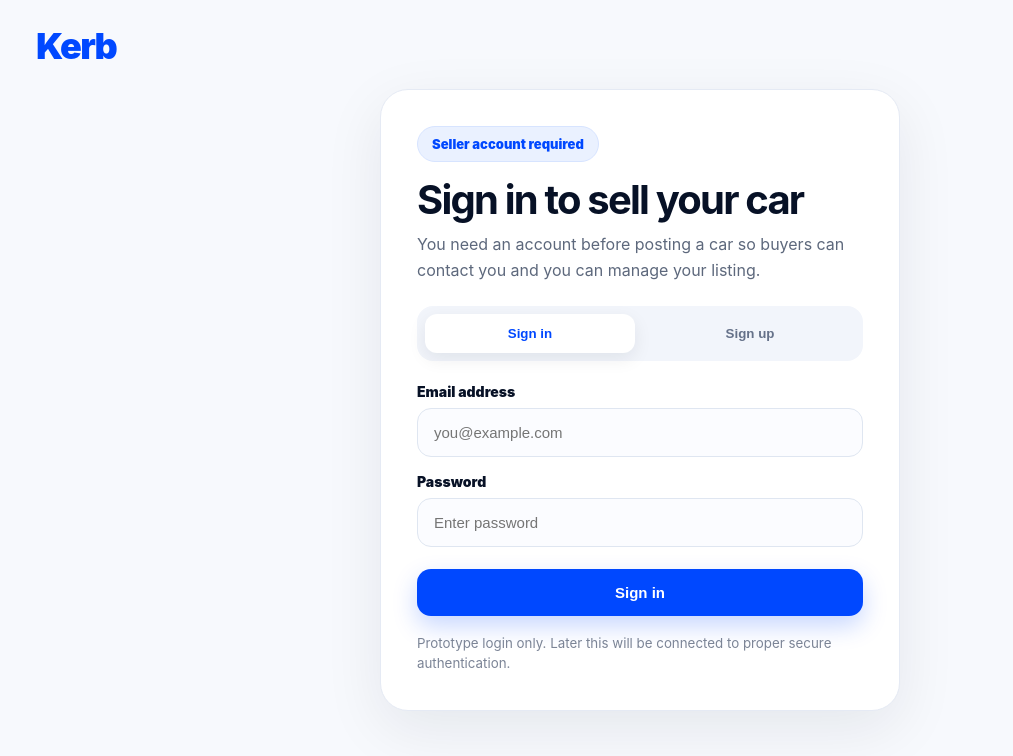
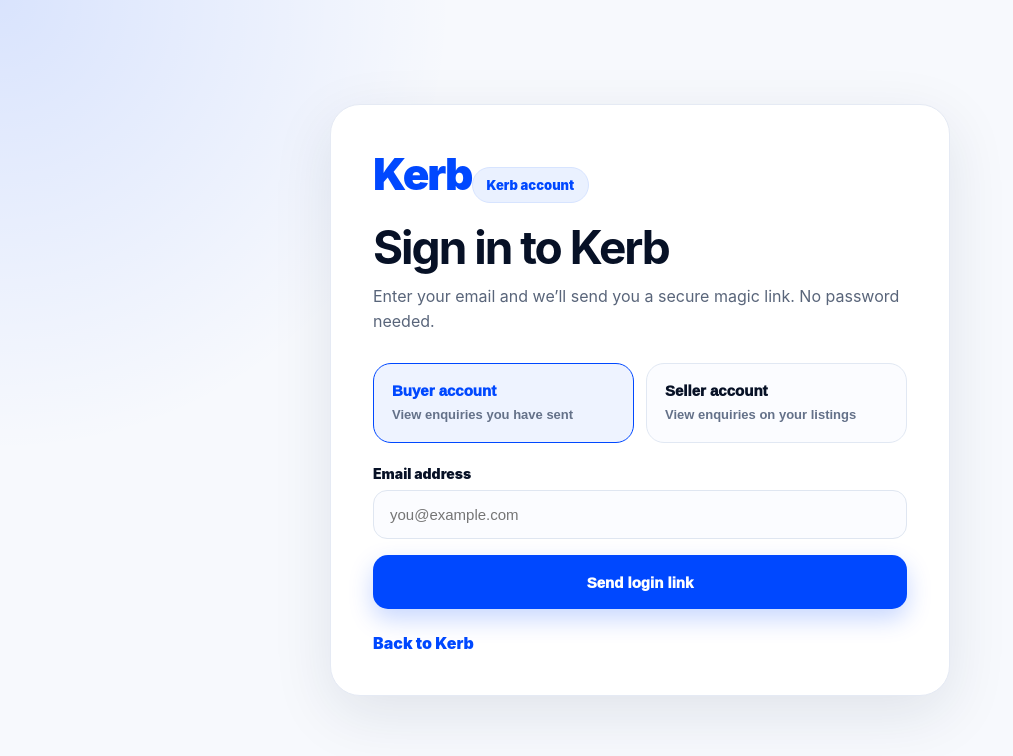
Before and after one commit to Abzgetzit/kerb, a Next.js app: page /login in a window 1280 px wide. Shown: the top 756 px of the page, without its empty margins (0-1013 px from the left). Built offline with nearby package versions, Linux system fonts and the light colour scheme; no server answers.

Commit message:
Update page.js

```diff
--- a/app/login/page.js
+++ b/app/login/page.js
@@ -1,90 +1,212 @@
 "use client";
 
-import { useState } from "react";
+import { useEffect, useState } from "react";
+import Link from "next/link";
+import { createClient } from "@supabase/supabase-js";
+
+const supabaseUrl = process.env.NEXT_PUBLIC_SUPABASE_URL || "";
+const supabaseAnonKey = process.env.NEXT_PUBLIC_SUPABASE_ANON_KEY || "";
+
+const supabase =
+  supabaseUrl && supabaseAnonKey
+    ? createClient(supabaseUrl, supabaseAnonKey)
+    : null;
 
 export default function LoginPage() {
-  const [mode, setMode] = useState("login");
+  const [email, setEmail] = useState("");
+  const [redirectPath, setRedirectPath] = useState("/account/enquiries");
+  const [message, setMessage] = useState("");
+  const [errorMessage, setErrorMessage] = useState("");
+  const [isSending, setIsSending] = useState(false);
+  const [session, setSession] = useState(null);
+  const [isCheckingSession, setIsCheckingSession] = useState(true);
 
-  function handleSubmit(e) {
-    e.preventDefault();
+  useEffect(() => {
+    async function checkSession() {
+      if (!supabase) {
+        setErrorMessage("Supabase environment variables are missing.");
+        setIsCheckingSession(false);
+        return;
+      }
 
-    const form = new FormData(e.currentTarget);
-    const name = form.get("name") || "Kerb User";
-    const email = form.get("email");
+      const { data } = await supabase.auth.getSession();
+      setSession(data.session || null);
+      setIsCheckingSession(false);
+    }
 
-    localStorage.setItem(
-      "kerbUser",
-      JSON.stringify({
-        name,
-        email,
-        loggedIn: true,
-      })
+    checkSession();
+
+    if (!supabase) return;
+
+    const {
+      data: { subscription },
+    } = supabase.auth.onAuthStateChange((_event, currentSession) => {
+      setSession(currentSession || null);
+    });
+
+    return () => subscription.unsubscribe();
+  }, []);
+
+  async function handleLogin(event) {
+    event.preventDefault();
+
+    setIsSending(true);
+    setMessage("");
+    setErrorMessage("");
+
+    if (!supabase) {
+      setErrorMessage("Supabase environment variables are missing.");
+      setIsSending(false);
+      return;
+    }
+
+    const cleanEmail = email.trim().toLowerCase();
+
+    if (!cleanEmail || !cleanEmail.includes("@")) {
+      setErrorMessage("Enter a valid email address.");
+      setIsSending(false);
+      return;
+    }
+
+    const redirectTo = `${window.location.origin}${redirectPath}`;
+
+    const { error } = await supabase.auth.signInWithOtp({
+      email: cleanEmail,
+      options: {
+        emailRedirectTo: redirectTo,
+      },
+    });
+
+    if (error) {
+      setErrorMessage(error.message);
+    } else {
+      setMessage(
+        `Login link sent to ${cleanEmail}. Open your email and click the link.`
       );
+    }
 
-    window.location.href = "/post-car";
+    setIsSending(false);
+  }
+
+  async function handleLogout() {
+    if (!supabase) return;
+
+    await supabase.auth.signOut();
+    setSession(null);
+  }
+
+  if (isCheckingSession) {
+    return (
+      <main className="loginPage">
+        <section className="loginCard">
+          <Link href="/" className="logo">
+            Kerb
+          </Link>
+          <p>Checking login...</p>
+        </section>
+
+        <style jsx global>{styles}</style>
+      </main>
+    );
+  }
+
+  if (session) {
+    return (
+      <main className="loginPage">
+        <section className="loginCard">
+          <Link href="/" className="logo">
+            Kerb
+          </Link>
+
+          <div className="pill">Signed in</div>
+
+          <h1>You’re logged in</h1>
+
+          <p>
+            You are signed in as <strong>{session.user.email}</strong>.
+          </p>
+
+          <div className="signedInActions">
+            <Link href="/account/enquiries">Buyer enquiries</Link>
+            <Link href="/seller/enquiries">Seller enquiries</Link>
+            <button type="button" onClick={handleLogout}>
+              Log out
+            </button>
+          </div>
+        </section>
+
+        <style jsx global>{styles}</style>
+      </main>
+    );
   }
 
   return (
-    <main className="page">
-      <a href="/" className="logo">Kerb</a>
+    <main className="loginPage">
+      <section className="loginCard">
+        <Link href="/" className="logo">
+          Kerb
+        </Link>
 
-      <section className="authCard">
-        <div className="pill">Seller account required</div>
+        <div className="pill">Kerb account</div>
 
-        <h1>{mode === "login" ? "Sign in to sell your car" : "Create your Kerb account"}</h1>
+        <h1>Sign in to Kerb</h1>
 
         <p>
-          You need an account before posting a car so buyers can contact you and
-          you can manage your listing.
+          Enter your email and we’ll send you a secure magic link. No password
+          needed.
         </p>
 
-        <div className="tabs">
+        <div className="accountChoice">
           <button
-            className={mode === "login" ? "active" : ""}
-            onClick={() => setMode("login")}
             type="button"
+            className={redirectPath === "/account/enquiries" ? "active" : ""}
+            onClick={() => setRedirectPath("/account/enquiries")}
           >
-            Sign in
+            Buyer account
+            <span>View enquiries you have sent</span>
           </button>
 
           <button
-            className={mode === "signup" ? "active" : ""}
-            onClick={() => setMode("signup")}
             type="button"
+            className={redirectPath === "/seller/enquiries" ? "active" : ""}
+            onClick={() => setRedirectPath("/seller/enquiries")}
           >
-            Sign up
+            Seller account
+            <span>View enquiries on your listings</span>
           </button>
         </div>
 
-        <form onSubmit={handleSubmit}>
-          {mode === "signup" && (
-            <label>
-              Full name
-              <input name="name" placeholder="Your name" required />
-            </label>
-          )}
-
+        <form onSubmit={handleLogin} className="loginForm">
           <label>
             Email address
-            <input name="email" type="email" placeholder="you@example.com" required />
+            <input
+              type="email"
+              placeholder="you@example.com"
+              value={email}
+              onChange={(event) => setEmail(event.target.value)}
+              required
+            />
           </label>
 
-          <label>
-            Password
-            <input name="password" type="password" placeholder="Enter password" required />
-          </label>
+          {message && <div className="successBox">{message}</div>}
+          {errorMessage && <div className="errorBox">{errorMessage}</div>}
 
-          <button className="primaryBtn" type="submit">
-            {mode === "login" ? "Sign in" : "Create account"}
+          <button className="primaryButton" type="submit" disabled={isSending}>
+            {isSending ? "Sending login link..." : "Send login link"}
           </button>
         </form>
 
-        <small>
-          Prototype login only. Later this will be connected to proper secure authentication.
-        </small>
+        <Link href="/" className="backLink">
+          Back to Kerb
+        </Link>
       </section>
 
-      <style>{`
+      <style jsx global>{styles}</style>
+    </main>
+  );
+}
+
+const styles = `
   * {
     box-sizing: border-box;
   }
@@ -96,32 +218,33 @@ export default function LoginPage() {
     font-family: Inter, Arial, sans-serif;
   }
 
-        .page {
+  .loginPage {
     min-height: 100vh;
-          padding: 28px;
     display: grid;
     place-items: center;
+    padding: 24px;
+    background:
+      radial-gradient(circle at top left, rgba(0,72,255,0.12), transparent 30%),
+      #f7f9fd;
+  }
+
+  .loginCard {
+    width: min(620px, 100%);
+    background: white;
+    border: 1px solid #e5eaf4;
+    border-radius: 30px;
+    padding: 42px;
+    box-shadow: 0 18px 60px rgba(20, 35, 70, 0.1);
   }
 
   .logo {
-          position: fixed;
-          top: 24px;
-          left: 36px;
-          font-size: 36px;
-          font-weight: 900;
+    display: inline-flex;
     color: #0048ff;
-          letter-spacing: -1.8px;
+    font-size: 44px;
+    font-weight: 950;
+    letter-spacing: -2px;
     text-decoration: none;
-        }
-
-        .authCard {
-          width: 100%;
-          max-width: 520px;
-          background: white;
-          border: 1px solid #e5eaf4;
-          border-radius: 28px;
-          padding: 36px;
-          box-shadow: 0 18px 60px rgba(10, 20, 40, 0.08);
+    margin-bottom: 24px;
   }
 
   .pill {
@@ -137,45 +260,57 @@ export default function LoginPage() {
   }
 
   h1 {
-          margin: 0 0 12px;
-          font-size: 40px;
-          line-height: 1;
-          letter-spacing: -1.8px;
+    margin: 0 0 14px;
+    font-size: 46px;
+    line-height: 0.98;
+    letter-spacing: -2px;
   }
 
   p {
-          margin: 0 0 22px;
-          color: #5d687c;
+    color: #59657a;
     line-height: 1.6;
+    margin: 0;
   }
 
-        .tabs {
+  p strong {
+    color: #071126;
+  }
+
+  .accountChoice {
     display: grid;
     grid-template-columns: 1fr 1fr;
-          gap: 10px;
-          background: #f2f5fb;
-          padding: 8px;
-          border-radius: 16px;
-          margin-bottom: 22px;
+    gap: 12px;
+    margin: 28px 0 22px;
   }
 
-        .tabs button {
-          border: none;
-          border-radius: 12px;
-          padding: 12px;
-          background: transparent;
-          font-weight: 900;
-          color: #657189;
+  .accountChoice button {
+    border: 1px solid #e1e8f3;
+    background: #fbfcff;
+    border-radius: 18px;
+    padding: 18px;
+    text-align: left;
+    font-size: 15px;
+    font-weight: 950;
+    color: #071126;
     cursor: pointer;
   }
 
-        .tabs button.active {
-          background: white;
-          color: #0048ff;
-          box-shadow: 0 6px 18px rgba(10, 20, 40, 0.08);
+  .accountChoice button span {
+    display: block;
+    color: #647189;
+    font-size: 13px;
+    font-weight: 700;
+    margin-top: 7px;
+    line-height: 1.4;
   }
 
-        form {
+  .accountChoice button.active {
+    border-color: #0048ff;
+    background: #eef3ff;
+    color: #0048ff;
+  }
+
+  .loginForm {
     display: grid;
     gap: 16px;
   }
@@ -183,8 +318,8 @@ export default function LoginPage() {
   label {
     display: grid;
     gap: 8px;
+    font-weight: 900;
     font-size: 14px;
-          font-weight: 900;
   }
 
   input {
@@ -201,46 +336,87 @@ export default function LoginPage() {
     box-shadow: 0 0 0 4px rgba(0, 72, 255, 0.08);
   }
 
-        .primaryBtn {
-          margin-top: 6px;
+  .primaryButton {
+    height: 54px;
     border: none;
+    border-radius: 15px;
     background: #0048ff;
     color: white;
-          border-radius: 14px;
-          padding: 15px 24px;
-          font-weight: 900;
     font-size: 15px;
+    font-weight: 950;
     cursor: pointer;
     box-shadow: 0 10px 25px rgba(0, 72, 255, 0.22);
   }
 
-        small {
-          display: block;
-          color: #7b8496;
-          margin-top: 18px;
-          line-height: 1.5;
+  .primaryButton:disabled {
+    opacity: 0.65;
+    cursor: not-allowed;
   }
 
-        @media (max-width: 700px) {
-          .page {
-            padding: 18px;
+  .successBox {
+    background: #eafaf0;
+    color: #137333;
+    border: 1px solid #bce8ca;
+    border-radius: 14px;
+    padding: 14px 16px;
+    font-weight: 850;
   }
 
-          .logo {
-            position: static;
-            margin-bottom: 24px;
-            justify-self: start;
+  .errorBox {
+    background: #fff1f1;
+    color: #b42318;
+    border: 1px solid #ffd1d1;
+    border-radius: 14px;
+    padding: 14px 16px;
+    font-weight: 850;
   }
 
-          .authCard {
-            padding: 26px;
+  .signedInActions {
+    display: flex;
+    flex-wrap: wrap;
+    gap: 12px;
+    margin-top: 28px;
+  }
+
+  .signedInActions a,
+  .signedInActions button {
+    border: none;
+    border-radius: 14px;
+    padding: 14px 18px;
+    font-weight: 950;
+    text-decoration: none;
+    cursor: pointer;
+  }
+
+  .signedInActions a {
+    background: #0048ff;
+    color: white;
+  }
+
+  .signedInActions button {
+    background: #eef3ff;
+    color: #0048ff;
+  }
+
+  .backLink {
+    display: inline-flex;
+    margin-top: 24px;
+    color: #0048ff;
+    font-weight: 900;
+    text-decoration: none;
+  }
+
+  @media (max-width: 650px) {
+    .loginCard {
+      padding: 28px;
     }
 
     h1 {
-            font-size: 34px;
+      font-size: 36px;
+    }
+
+    .accountChoice {
+      grid-template-columns: 1fr;
     }
   }
-      `}</style>
-    </main>
-  );
-}
+`;
```
Lines whose indentation alone changed are shown as unchanged.
